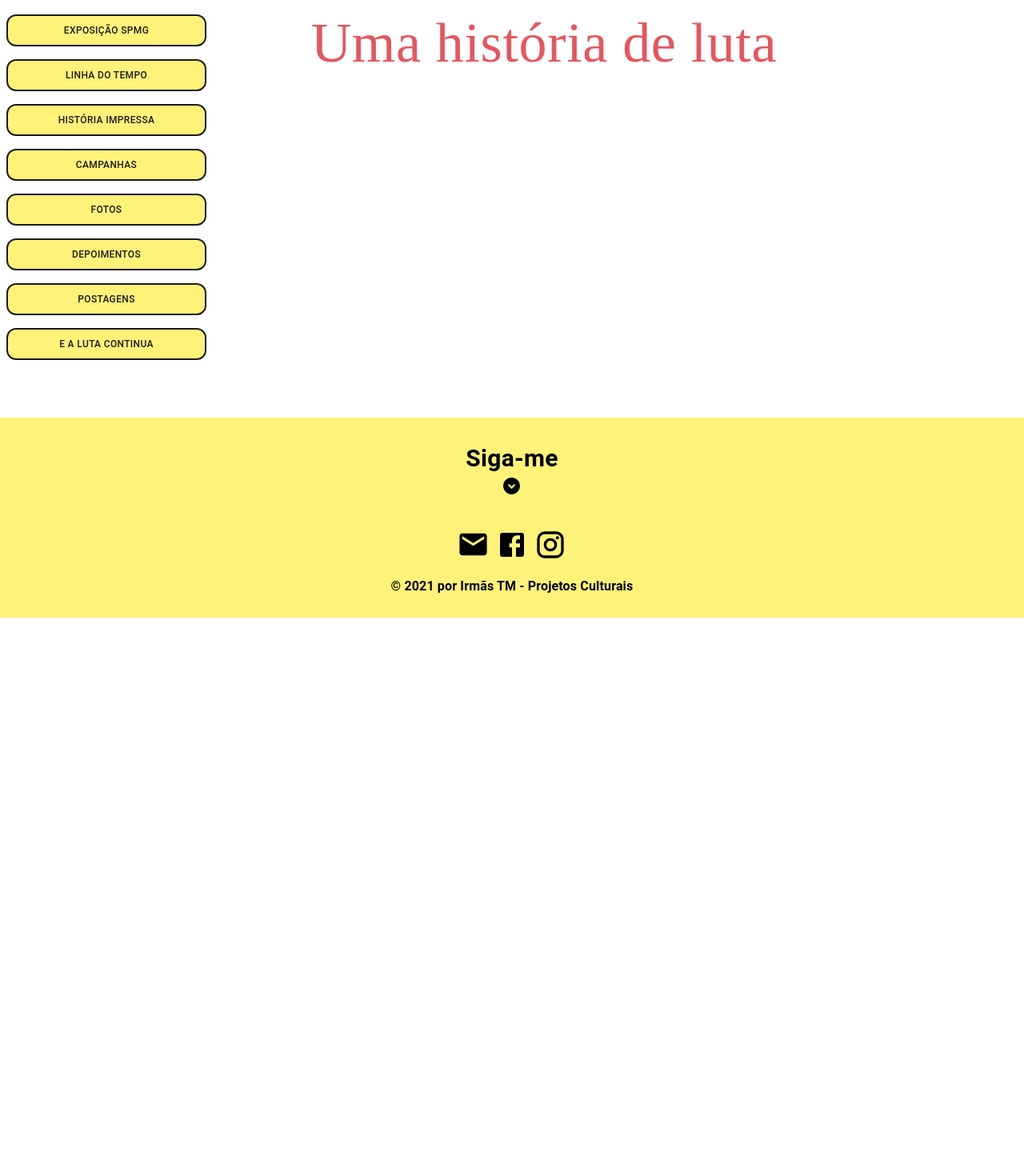
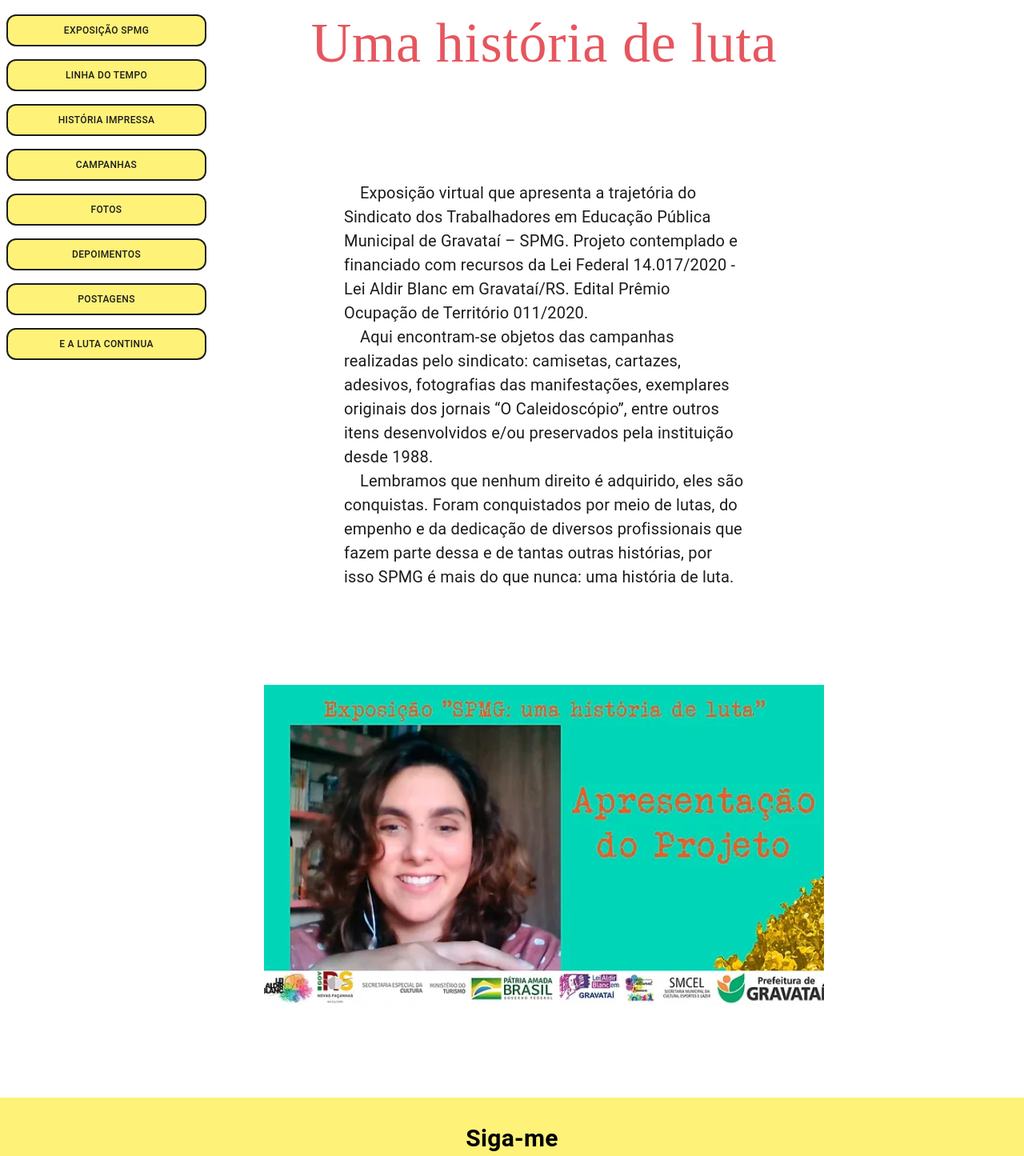
Before and after one commit to RuanF7/projetos_culturais_website, a Next.js app: page /spmg/Spmg in a window 1280 px wide. Shown: the part 302-1747 px from the top of the page at 80% size. Before the commit the page ends 1074 px from the top, so only its background shows below. Built offline with nearby package versions, Linux system fonts and the light colour scheme.

Commit message:
feat: video apresentação do projeto

```diff
--- a/src/pages/spmg/Spmg.tsx
+++ b/src/pages/spmg/Spmg.tsx
@@ -1,6 +1,8 @@
 import SpmgButtons from '@/components/spmgButtons/SpmgButtons'
 import { Box, Typography } from '@mui/material'
 import React from 'react'
+import Image from 'next/image'
+
 
 function Spmg() {
   return (
@@ -63,9 +65,52 @@ function Spmg() {
             >Uma história de luta
             </Typography>
           </Box>
+          <Box
+            sx={{
+              display: 'flex',
+              justifyContent: 'center',
+              flexDirection: 'column',
+              color: 'warning.main',
+              width: 500,
+              margin: 15,
+            }}>
+            <Typography
+              sx={{
+                fontSize: 20,
+                textAlign: 'left',
+                textIndent: 20,
+              }}>
+              Exposição virtual que apresenta a trajetória do Sindicato dos Trabalhadores em Educação Pública Municipal de Gravataí – SPMG.
+              Projeto contemplado e financiado com recursos da Lei Federal 14.017/2020 - Lei Aldir Blanc em Gravataí/RS. Edital Prêmio Ocupação de Território 011/2020.
+            </Typography>
+
+            <Typography
+              sx={{
+                fontSize: 20,
+                textAlign: 'left',
+                textIndent: 20,
+              }}>
+              Aqui encontram-se objetos das campanhas realizadas pelo sindicato: camisetas, cartazes, adesivos, fotografias das manifestações, exemplares originais dos jornais “O Caleidoscópio”, entre outros itens desenvolvidos e/ou preservados pela instituição desde 1988.
+
+            </Typography>
+            <Typography
+              sx={{
+                fontSize: 20,
+                textAlign: 'left',
+                textIndent: 20,
+              }}>
+              Lembramos que nenhum direito é adquirido, eles são conquistas. Foram conquistados por meio de lutas, do empenho e da dedicação de diversos profissionais que fazem parte dessa e de tantas outras histórias, por isso SPMG é mais do que nunca: uma história de luta.
+            </Typography>
+          </Box>
+          <a href='https://www.youtube.com/watch?v=atgnSDcJ46c'
+            target="_blank">
+            <Image src='/imagensSPMG/helenaVideo.webp'
+              alt="Imagem do Video Apresentação do projeto"
+              width={700}
+              height={400} />
+          </a>
         </Box>
       </Box>
-
     </>
   )
 }
```
Also changed, not shown: public/imagensSPMG/helenaVideo.webp (added).
